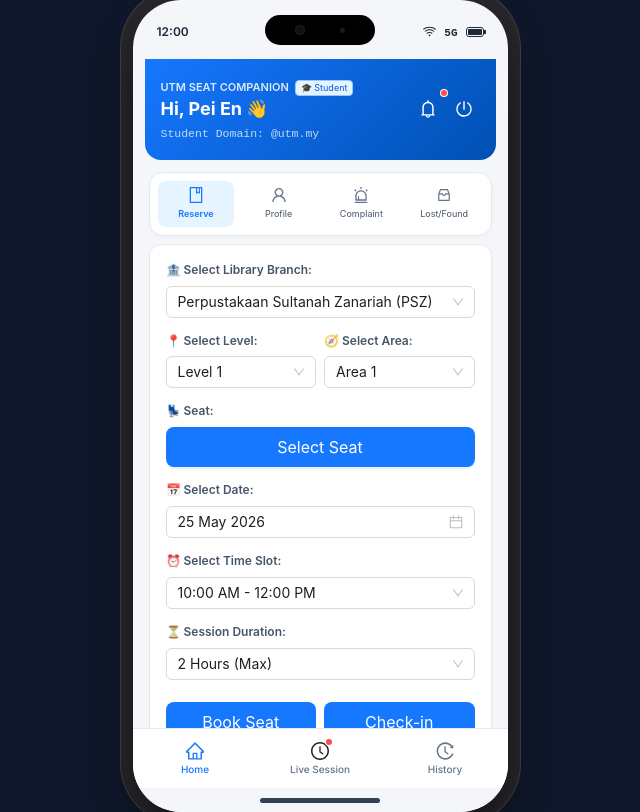
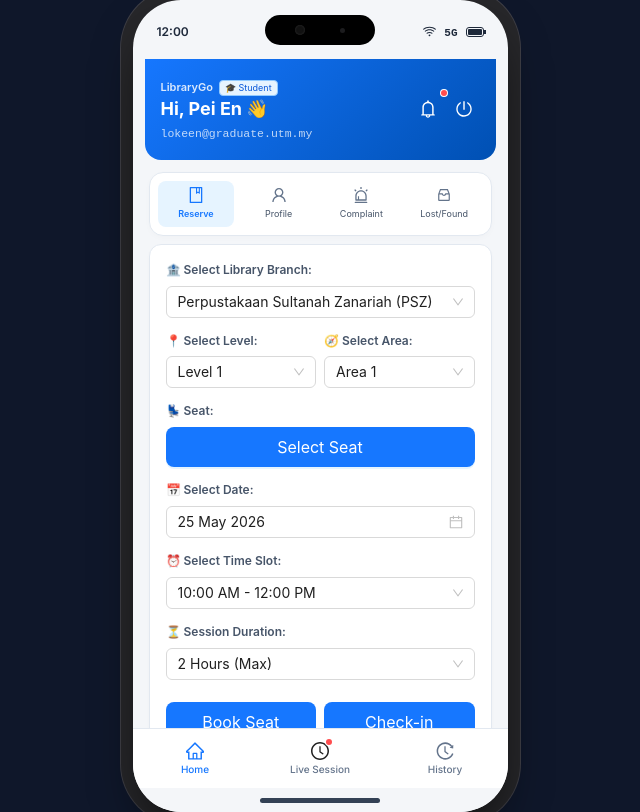
Before and after one commit to lokepeien/LibraryGo-prototype, a React (Vite) app in the folder frontend-mobile/: page / in a window 1280 px wide. Shown: the whole page, without its empty margins (320-960 px from the left). Built offline with nearby package versions, Linux system fonts and the light colour scheme.

Commit message:
placeholder

```diff
--- a/frontend-mobile/src/App.jsx
+++ b/frontend-mobile/src/App.jsx
@@ -40,7 +40,7 @@ export default function App() {
   const [student, setStudent] = useState({
     name: 'Pei En',
     matrixId: 'A22CS0148',
-    domain: 'Student Domain: @utm.my',
+    domain: 'lokeen@graduate.utm.my',
     strikes: 2, // starting with 2 strikes
     role: 'Student' // 'Student' | 'Admin'
   });
@@ -143,7 +143,7 @@ export default function App() {
       const isAdmin = prev.role === 'Admin';
       message.success(isAdmin ? '🎓 Logged back in as Student.' : '🔑 Logged out. Signed in as Admin.');
       return isAdmin
-        ? { ...prev, name: 'Pei En', matrixId: 'A22CS0148', domain: 'Student Domain: @utm.my', role: 'Student' }
+        ? { ...prev, name: 'Pei En', matrixId: 'A22CS0148', domain: 'lokeen@graduate.utm.my', role: 'Student' }
         : { ...prev, name: 'Admin Staff', matrixId: 'STAFF-0001', domain: 'Staff Domain: @utm.my', role: 'Admin' };
     });
   };
--- a/frontend-mobile/src/admin/AdminDashboard.jsx
+++ b/frontend-mobile/src/admin/AdminDashboard.jsx
@@ -73,7 +73,7 @@ export default function AdminDashboard({ student, handleToggleRole }) {
         <div style={{ display: 'flex', justifyContent: 'space-between', alignItems: 'center' }}>
           <div>
             <Space align="center" size={6}>
-              <Text style={{ color: 'rgba(255,255,255,0.85)', fontSize: '11px', fontWeight: 600 }}>UTM SEAT COMPANION</Text>
+              <Text style={{ color: 'rgba(255,255,255,0.85)', fontSize: '11px', fontWeight: 600 }}>LibraryGo</Text>
               <Tag color="gold" style={{ fontSize: '9px', lineHeight: '14px', padding: '0 5px', margin: 0 }}>🛠️ Admin</Tag>
             </Space>
             <Title level={4} style={{ margin: 0, color: '#ffffff', fontWeight: 700, fontSize: '18px' }}>
--- a/frontend-mobile/src/student/HomeDashboard.jsx
+++ b/frontend-mobile/src/student/HomeDashboard.jsx
@@ -94,7 +94,7 @@ export default function HomeDashboard({
         <div style={{ display: 'flex', justifyContent: 'space-between', alignItems: 'center' }}>
           <div>
             <Space align="center" size={6}>
-              <Text style={{ color: 'rgba(255,255,255,0.85)', fontSize: '11px', fontWeight: 600 }}>UTM SEAT COMPANION</Text>
+              <Text style={{ color: 'rgba(255,255,255,0.85)', fontSize: '11px', fontWeight: 600 }}>LibraryGo</Text>
               <Tag color={student.role === 'Admin' ? 'gold' : 'blue'} style={{ fontSize: '9px', lineHeight: '14px', padding: '0 5px', margin: 0 }}>
                 {student.role === 'Admin' ? '🛠️ Admin' : '🎓 Student'}
               </Tag>
```
Also changed, not shown: frontend-mobile/public/images/PRZS-ARAS2(2).svg (added).
